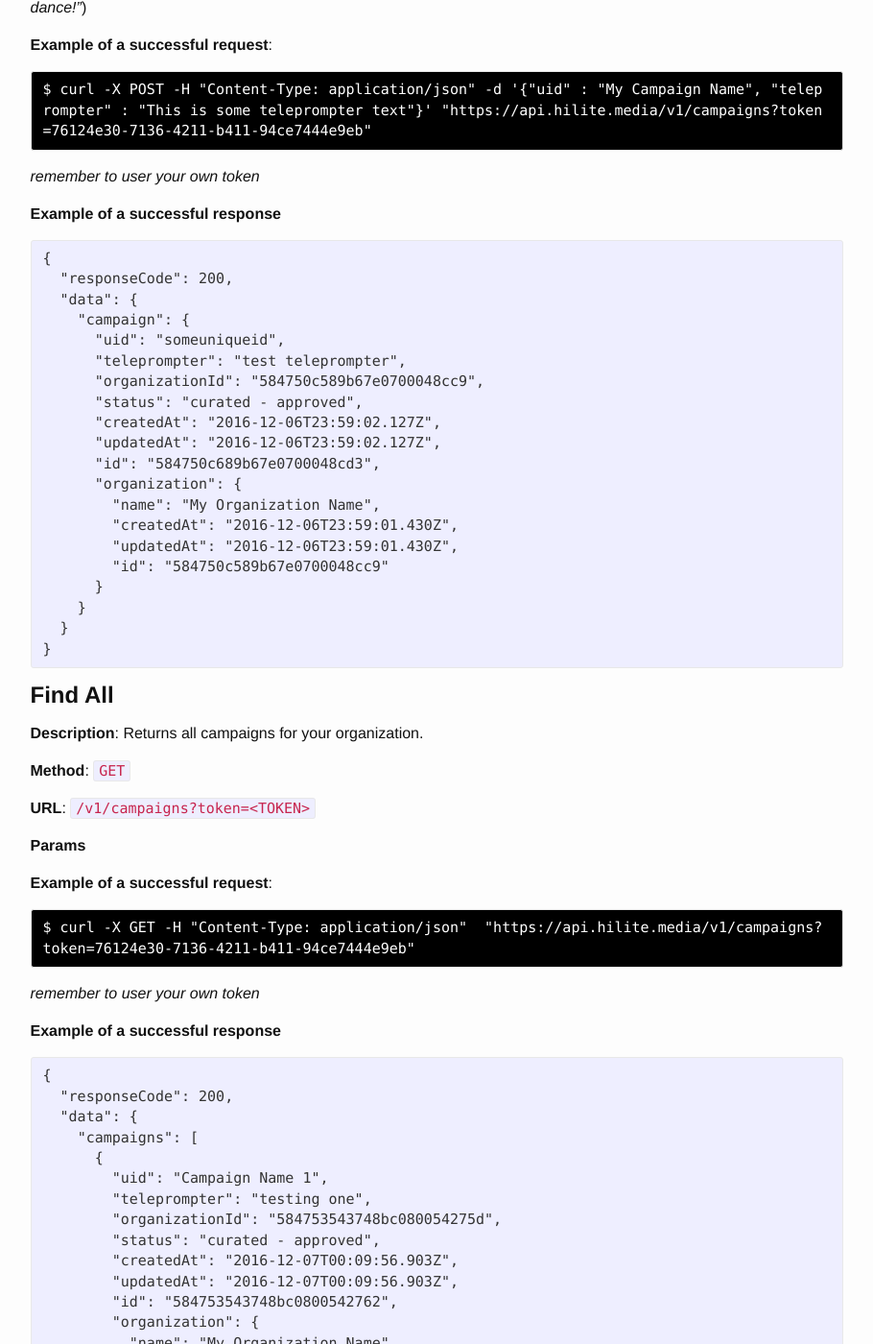
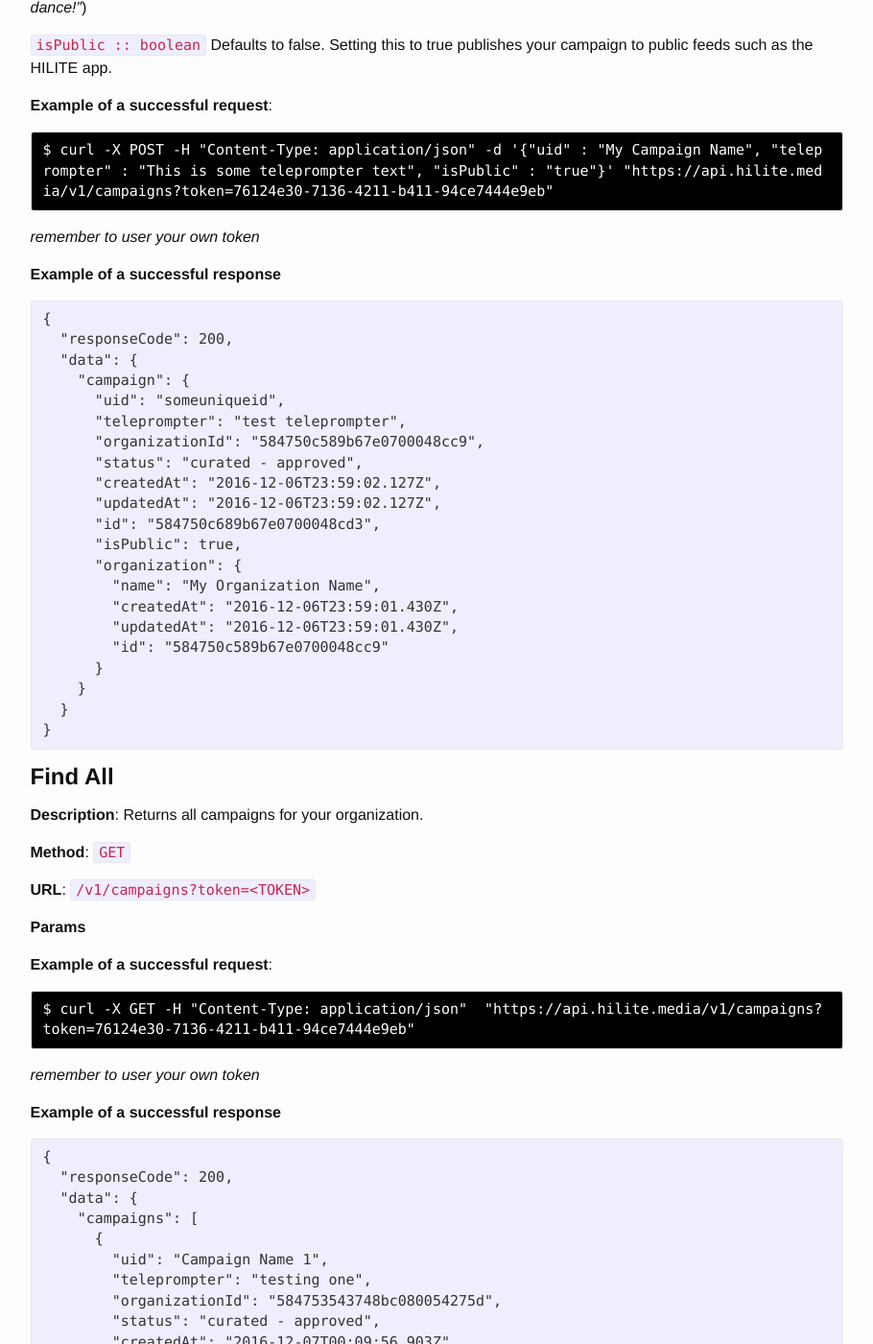
Before and after one commit to hilite-developer-site/hilite-developer-site.github.io, a Jekyll site: the page built from campaigns.md, in a window 1280 px wide and 1400 px high, scrolled down 455 px. Shown: the whole window at 96% size, without its empty margins (331-1241 px from the left). Built offline with Jekyll 4.4.1, drawn with Linux system fonts in a browser that asks for light colours; some of the changed text lies outside the part shown.

Commit message:
add new params

```diff
--- a/_data/endpoints.json
+++ b/_data/endpoints.json
@@ -25,6 +25,13 @@
           "isRequired": true,
           "description": "the text you wish to present to your users (ex. _\"Show us your best victory dance!\"_)",
           "exampleValue": "This is some teleprompter text"
+        },
+        {
+          "name": "isPublic",
+          "type": "boolean",
+          "isRequired": false,
+          "description": "Defaults to false. Setting this to true publishes your campaign to public feeds such as the HILITE app.",
+          "exampleValue": true
         }
       ],
       "responseExample": {
@@ -38,6 +45,7 @@
             "createdAt": "2016-12-06T23:59:02.127Z",
             "updatedAt": "2016-12-06T23:59:02.127Z",
             "id": "584750c689b67e0700048cd3",
+            "isPublic": true,
             "organization": {
               "name": "My Organization Name",
               "createdAt": "2016-12-06T23:59:01.430Z",
@@ -70,6 +78,7 @@
               "createdAt": "2016-12-07T00:09:56.903Z",
               "updatedAt": "2016-12-07T00:09:56.903Z",
               "id": "584753543748bc0800542762",
+              "isPublic": false,
               "organization": {
                 "name": "My Organization Name",
                 "createdAt": "2016-12-07T00:09:56.361Z",
@@ -85,6 +94,7 @@
               "createdAt": "2016-12-07T00:09:56.906Z",
               "updatedAt": "2016-12-07T00:09:56.907Z",
               "id": "584753543748bc0800542763",
+              "isPublic": false,
               "organization": {
                 "name": "My Organization Name",
                 "createdAt": "2016-12-07T00:09:56.361Z",
@@ -100,6 +110,7 @@
               "createdAt": "2016-12-07T00:09:56.909Z",
               "updatedAt": "2016-12-07T00:09:56.909Z",
               "id": "584753543748bc0800542764",
+              "isPublic": false,
               "organization": {
                 "name": "My Organization Name",
                 "createdAt": "2016-12-07T00:09:56.361Z",
@@ -132,6 +143,7 @@
             "createdAt": "2016-12-06T23:59:02.127Z",
             "updatedAt": "2016-12-06T23:59:02.127Z",
             "id": "5848523b9e330308008dc298",
+            "isPublic": false,
             "organization": {
               "name": "My Organization Name",
               "createdAt": "2016-12-06T23:59:02.127Z",
@@ -166,6 +178,13 @@
           "isRequired": false,
           "description": "the text you wish to present to your users (ex. _\"Show us your best victory dance!\"_)",
           "exampleValue": "This is some updated teleprompter text"
+        },
+        {
+          "name": "isPublic",
+          "type": "boolean",
+          "isRequired": false,
+          "description": "Setting this to true publishes your campaign to public feeds such as the HILITE app.",
+          "exampleValue": true
         }
       ],
       "responseExample": {
@@ -179,6 +198,7 @@
             "createdAt": "2016-12-06T23:59:02.127Z",
             "updatedAt": "2016-12-06T23:59:02.127Z",
             "id": "584750c689b67e0700048cd3",
+            "isPublic": false,
             "organization": {
               "name": "My Organization Name",
               "createdAt": "2016-12-06T23:59:01.430Z",
@@ -210,6 +230,7 @@
             "createdAt": "2016-12-06T23:59:02.127Z",
             "updatedAt": "2016-12-06T23:59:02.127Z",
             "id": "584750c689b67e0700048cd3",
+            "isPublic": false,
             "organization": {
               "name": "My Organization Name",
               "createdAt": "2016-12-06T23:59:01.430Z",
```
